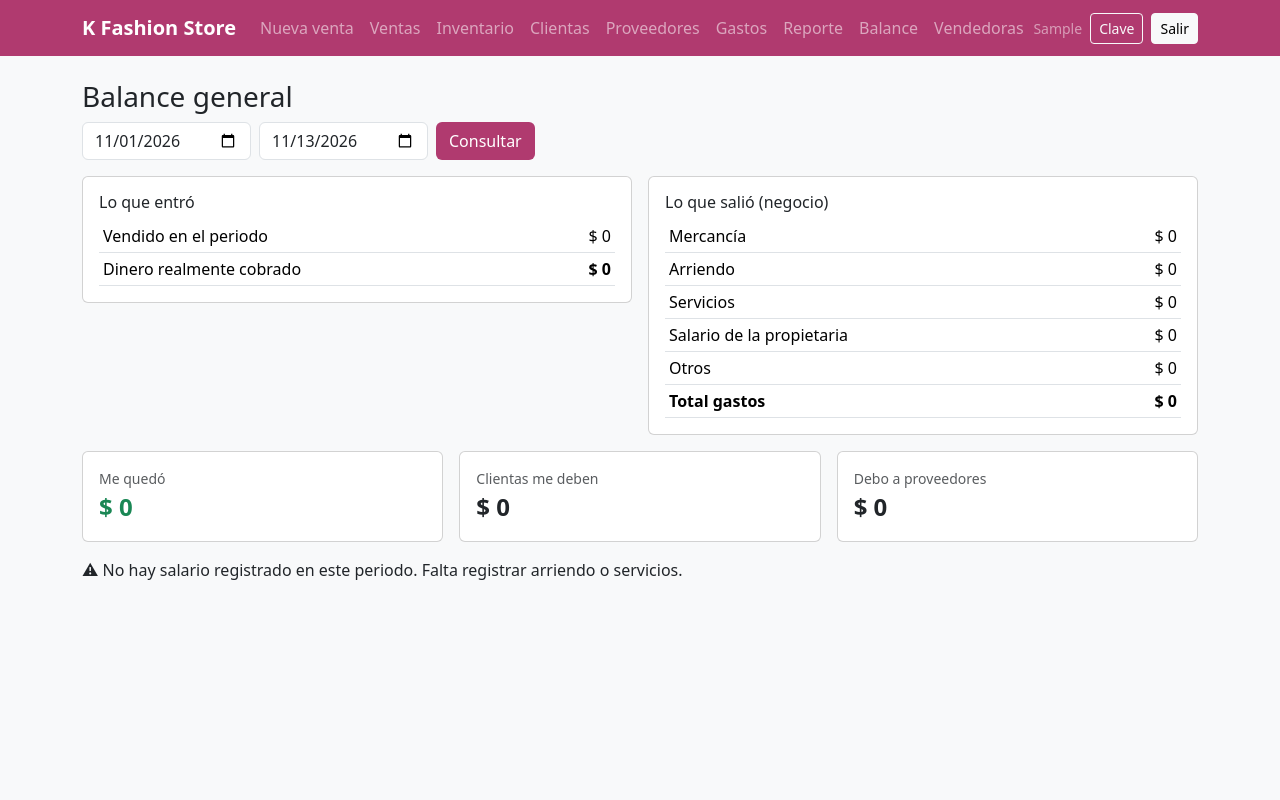
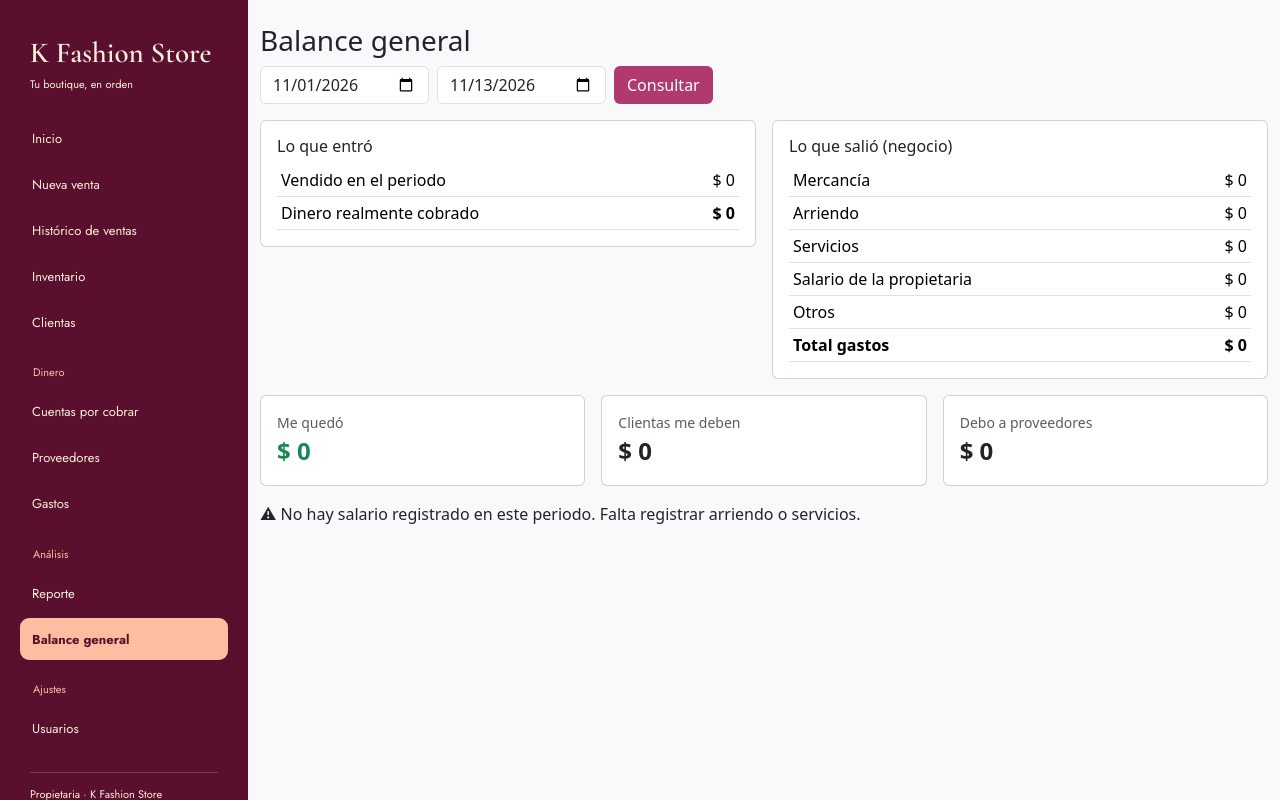
Before and after one commit to amartinezd21/kfashionstoreweb, a Django app: page /balance/ in a window 1280 px wide. Run offline with Django 5.2, Linux system fonts and the light colour scheme; the visitor is signed in with stand-in values (Sample User, id 1); data that the repository does not hold is empty.

Commit message:
Ordené el menú y lo pasé al lado izquierdo

```diff
--- a/tienda/templates/tienda/base.html
+++ b/tienda/templates/tienda/base.html
@@ -4,50 +4,83 @@
   <meta charset="utf-8">
   <meta name="viewport" content="width=device-width, initial-scale=1">
   <title>{% block title %}K Fashion Store{% endblock %}</title>
+  <link href="https://fonts.googleapis.com/css2?family=Cormorant+Garamond:wght@600&family=Jost:wght@400;700&display=swap" rel="stylesheet">
   <link href="https://cdn.jsdelivr.net/npm/bootstrap@5.3.3/dist/css/bootstrap.min.css" rel="stylesheet">
   <style>
     :root { --kf: #b03a6f; }
-    .navbar { background: var(--kf); }
+    /* ===== Barra lateral (diseño Figma) ===== */
+    .kf-sidebar { --bs-offcanvas-width: 248px; background-color: #5a0f2e !important; color: #f7eed9; font-family: 'Jost', sans-serif; }
+    .kf-sidebar .offcanvas-body { display: flex; flex-direction: column; gap: 22px; padding: 35px 20px 25px; }
+    .kf-marca { padding: 0 10px; color: #f7eed9; text-decoration: none; display: block; }
+    .kf-marca strong { display: block; font-family: 'Cormorant Garamond', Georgia, serif; font-weight: 600; font-size: 29px; line-height: 1.25; }
+    .kf-marca small { font-size: 11px; }
+    .kf-menu { display: flex; flex-direction: column; gap: 4px; }
+    .kf-opcion { display: flex; align-items: center; gap: 11px; height: 42px; padding: 0 12px; border-radius: 9px;
+                 color: #f7eed9; font-size: 13px; text-decoration: none; white-space: nowrap; }
+    .kf-opcion:hover { background: rgba(253, 189, 160, 0.2); color: #f7eed9; }
+    .kf-opcion.activa { background: #fdbda0; color: #5a0f2e; font-weight: 700; }
+    .kf-grupo { padding: 17px 0 6px 13px; color: #fdbda0; font-size: 11px; }
+    .kf-cuenta { margin-top: auto; padding: 0 10px; display: flex; flex-direction: column; gap: 13px; font-size: 11px; }
+    .kf-separador { height: 1px; background: rgba(247, 238, 217, 0.2); }
+    .kf-ubicacion { display: flex; align-items: center; gap: 6px; font-size: 10px; }
+    .kf-topbar { background: #5a0f2e; color: #f7eed9; }
+    @media (min-width: 992px) {
+      .kf-sidebar { position: fixed; top: 0; bottom: 0; left: 0; width: 248px; overflow-y: auto; }
+      .kf-con-menu { margin-left: 248px; }
+    }
     .btn-kf { background: var(--kf); color: #fff; } .btn-kf:hover { background: #8f2c58; color: #fff; }
     .card-num { font-size: 1.5rem; font-weight: 700; }
-    @media print { .no-print { display: none !important; } }
+    @media print { .no-print { display: none !important; } .kf-con-menu { margin-left: 0 !important; } }
   </style>
 </head>
 <body class="bg-light">
 {% if user.is_authenticated %}
-<nav class="navbar navbar-expand-lg navbar-dark no-print mb-4">
-  <div class="container">
-    <a class="navbar-brand fw-bold" href="{% url 'dashboard' %}">K Fashion Store</a>
-    <button class="navbar-toggler" data-bs-toggle="collapse" data-bs-target="#menu"><span class="navbar-toggler-icon"></span></button>
-    <div id="menu" class="collapse navbar-collapse">
-      <ul class="navbar-nav me-auto">
-        <li class="nav-item"><a class="nav-link" href="{% url 'venta_nueva' %}">Nueva venta</a></li>
-        <li class="nav-item"><a class="nav-link" href="{% url 'ventas' %}">Ventas</a></li>
-        <li class="nav-item"><a class="nav-link" href="{% url 'inventario' %}">Inventario</a></li>
-        <li class="nav-item"><a class="nav-link" href="{% url 'clientes' %}">Clientas</a></li>
-        {% if es_propietaria %}
-        <li class="nav-item"><a class="nav-link" href="{% url 'proveedores' %}">Proveedores</a></li>
-        <li class="nav-item"><a class="nav-link" href="{% url 'gastos' %}">Gastos</a></li>
-        <li class="nav-item"><a class="nav-link" href="{% url 'reporte' %}">Reporte</a></li>
-        <li class="nav-item"><a class="nav-link" href="{% url 'balance' %}">Balance</a></li>
-        <li class="nav-item"><a class="nav-link" href="{% url 'usuarios' %}">Vendedoras</a></li>
-        {% endif %}
-      </ul>
-      <form method="post" action="{% url 'logout' %}" class="d-flex align-items-center gap-2">{% csrf_token %}
-        <span class="text-white-50 small">{{ user.first_name|default:user.username }}</span>
+<!-- Barra superior: solo en celular/tablet, para abrir el menú -->
+<div class="kf-topbar d-lg-none no-print d-flex align-items-center gap-3 px-3 py-2">
+  <button class="btn btn-sm btn-outline-light" type="button" data-bs-toggle="offcanvas" data-bs-target="#menu" aria-controls="menu">☰ Menú</button>
+  <span style="font-family:'Cormorant Garamond',serif;font-weight:600;font-size:1.4rem">K Fashion Store</span>
+</div>
+<aside id="menu" class="kf-sidebar offcanvas-lg offcanvas-start no-print" tabindex="-1" aria-label="Menú principal">
+  <div class="offcanvas-body">
+    <a class="kf-marca" href="{% url 'dashboard' %}"><strong>K Fashion Store</strong><small>Tu boutique, en orden</small></a>
+    <nav class="kf-menu">
+      <a class="kf-opcion{% if request.resolver_match.url_name == 'dashboard' %} activa{% endif %}" href="{% url 'dashboard' %}">Inicio</a>
+      <a class="kf-opcion{% if request.resolver_match.url_name == 'venta_nueva' %} activa{% endif %}" href="{% url 'venta_nueva' %}">Nueva venta</a>
+      <a class="kf-opcion{% if request.resolver_match.url_name == 'ventas' and not request.GET.credito %} activa{% endif %}" href="{% url 'ventas' %}">Histórico de ventas</a>
+      <a class="kf-opcion{% if request.resolver_match.url_name == 'inventario' %} activa{% endif %}" href="{% url 'inventario' %}">Inventario</a>
+      <a class="kf-opcion{% if request.resolver_match.url_name == 'clientes' %} activa{% endif %}" href="{% url 'clientes' %}">Clientas</a>
+      <div class="kf-grupo">Dinero</div>
+      <a class="kf-opcion{% if request.resolver_match.url_name == 'ventas' and request.GET.credito %} activa{% endif %}" href="{% url 'ventas' %}?credito=1">Cuentas por cobrar</a>
+      {% if es_propietaria %}
+      <a class="kf-opcion{% if request.resolver_match.url_name == 'proveedores' %} activa{% endif %}" href="{% url 'proveedores' %}">Proveedores</a>
+      <a class="kf-opcion{% if request.resolver_match.url_name == 'gastos' %} activa{% endif %}" href="{% url 'gastos' %}">Gastos</a>
+      <div class="kf-grupo">Análisis</div>
+      <a class="kf-opcion{% if request.resolver_match.url_name == 'reporte' %} activa{% endif %}" href="{% url 'reporte' %}">Reporte</a>
+      <a class="kf-opcion{% if request.resolver_match.url_name == 'balance' %} activa{% endif %}" href="{% url 'balance' %}">Balance general</a>
+      <div class="kf-grupo">Ajustes</div>
+      <a class="kf-opcion{% if request.resolver_match.url_name == 'usuarios' %} activa{% endif %}" href="{% url 'usuarios' %}">Usuarios</a>
+      {% endif %}
+    </nav>
+    <div class="kf-cuenta">
+      <div class="kf-separador"></div>
+      <span>{% if es_propietaria %}Propietaria · K Fashion Store{% else %}Vendedora · {{ user.first_name|default:user.username }}{% endif %}</span>
+      <span class="kf-ubicacion">Cartagena, Colombia</span>
+      <form method="post" action="{% url 'logout' %}" class="d-flex gap-2">{% csrf_token %}
         <a class="btn btn-sm btn-outline-light" href="{% url 'cambiar_clave' %}">Clave</a>
         <button class="btn btn-sm btn-light">Salir</button>
       </form>
     </div>
   </div>
-</nav>
+</aside>
 {% endif %}
+<div class="{% if user.is_authenticated %}kf-con-menu{% endif %} pt-4">
 <main class="container pb-5">
   {% for m in messages %}
     <div class="alert alert-{% if m.tags == 'error' %}danger{% else %}{{ m.tags }}{% endif %} no-print">{{ m }}</div>
   {% endfor %}
   {% block content %}{% endblock %}
 </main>
+</div>
 <script src="https://cdn.jsdelivr.net/npm/bootstrap@5.3.3/dist/js/bootstrap.bundle.min.js"></script>
 {% block scripts %}{% endblock %}
 </body>
```
